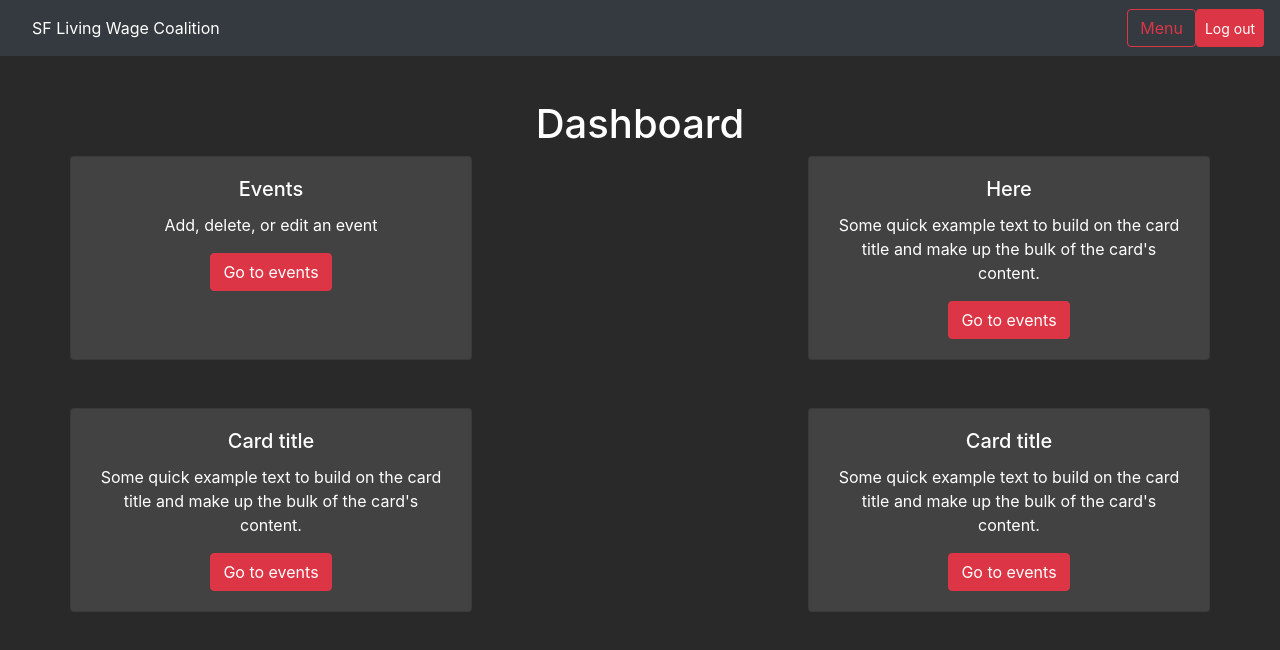
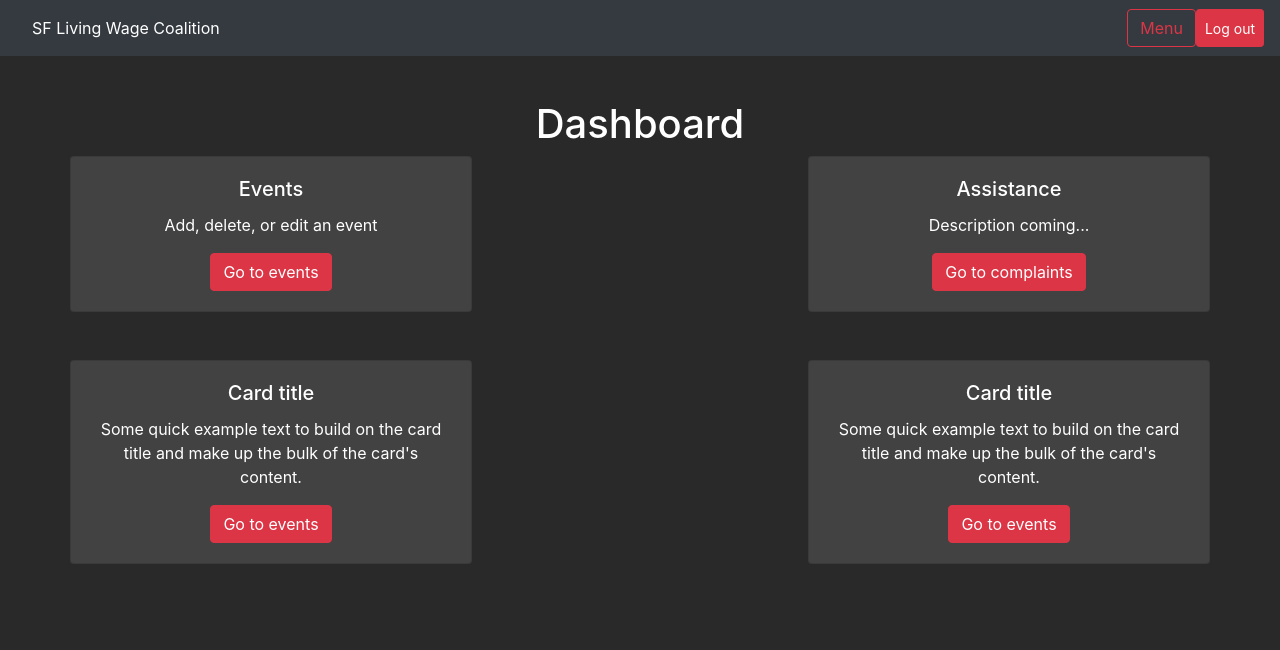
Before and after one commit to jmejiamu/mobile-sf-admin, a React (Create React App) app: page / in a window 1280 px wide. Shown: the top 650 px of the page. Built offline with nearby package versions, Linux system fonts and the light colour scheme.

Commit message:
setting-up-Assistance-screen

```diff
--- a/src/App.js
+++ b/src/App.js
@@ -6,6 +6,7 @@ import { BrowserRouter, Route, Switch } from 'react-router-dom';
 import NavBar from './components/NavBar';
 import MenuItems from './components/MenuItems';
 import Events from './components/Events';
+import Assistance  from './components/Assisstance/Assistance';
 // import PageNotFound from './components/PageNotFound';
 
 const App = () => {
@@ -18,6 +19,7 @@ const App = () => {
         <Switch>
           <Route exact path='/' component={MenuItems} />
           <Route exact path='/events' component={Events} />
+          <Route exact path='/assistance' component={Assistance} />
           {/* <Route exact path='/events/:id' component={PageNotFound} /> */}
         </Switch>
 
--- /dev/null
+++ b/src/components/Assisstance/Assistance.js
@@ -0,0 +1,11 @@
+import React from 'react';
+
+const Assistance = () => {
+    return(
+        <div>
+            <h1 className="events-section">Assistance Screen</h1>
+        </div>
+    )
+}
+
+export default Assistance;
--- a/src/components/MenuItems.js
+++ b/src/components/MenuItems.js
@@ -20,9 +20,9 @@ const MenuItems = () => {
                 <div className="card mb-5" >
                     {/* <img class="card-img-top" src="..." alt="Card image cap"> */}
                     <div className="card-body" style={{ width: '400px' }}>
-                        <h5 className="card-title">Here</h5>
-                        <p className="card-text">Some quick example text to build on the card title and make up the bulk of the card's content.</p>
-                        <Link to="#" className="btn btn-danger">Go to events</Link>
+                        <h5 className="card-title">Assistance </h5>
+                        <p className="card-text">Description coming...</p>
+                        <Link to="/assistance" className="btn btn-danger">Go to complaints</Link>
                     </div>
                 </div>
 
```
